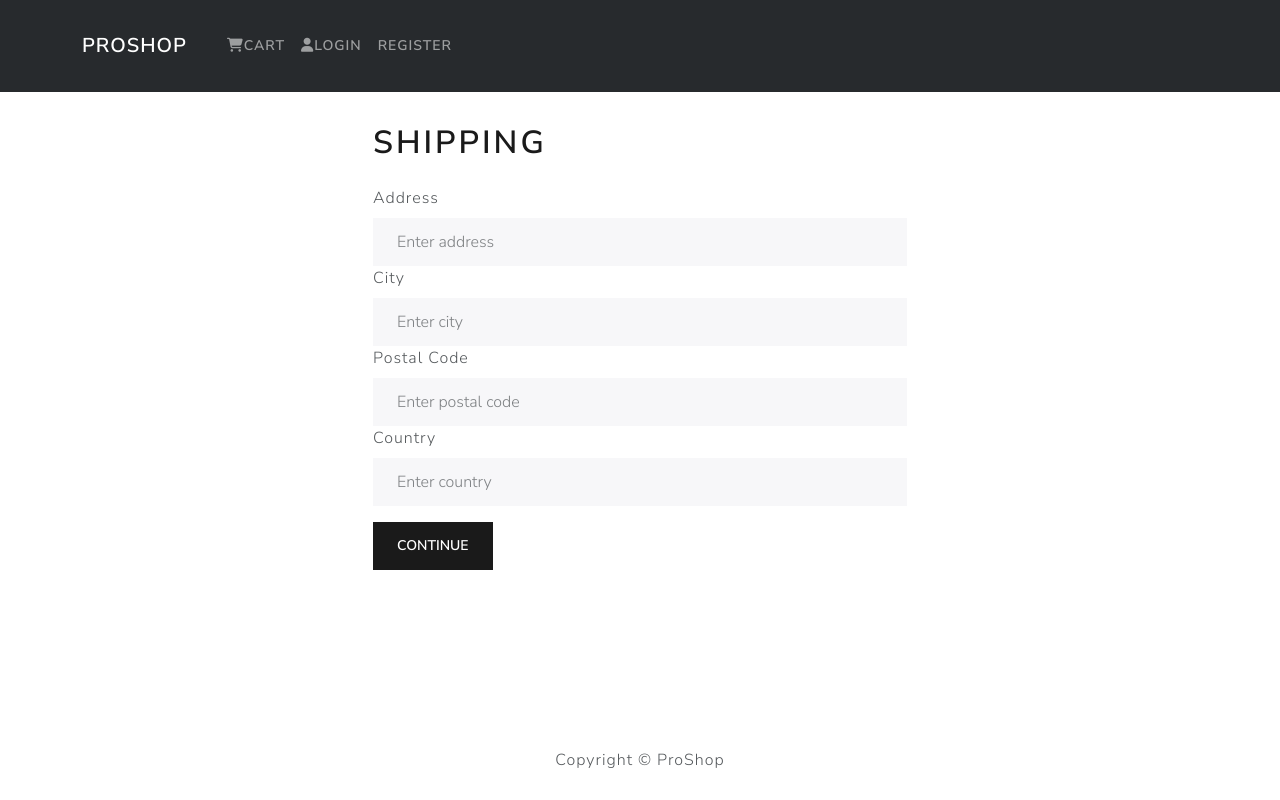
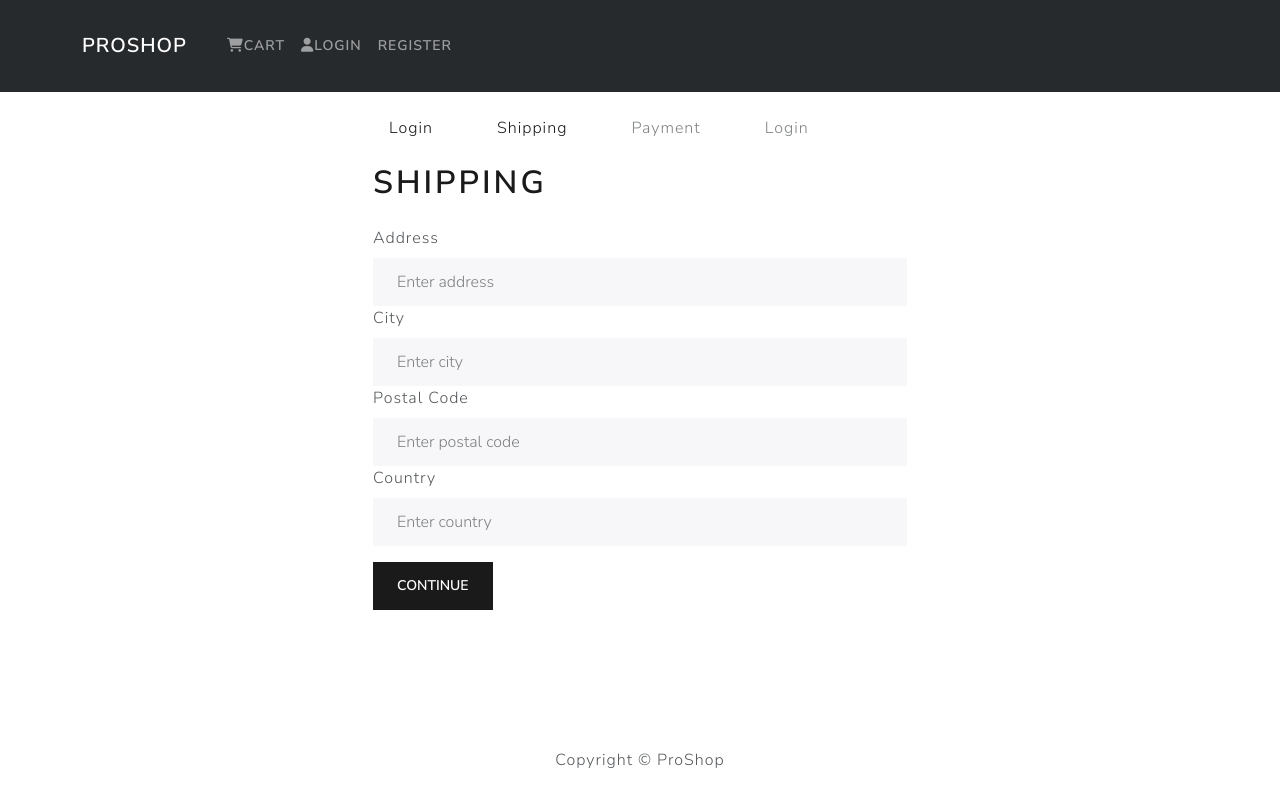
Before and after one commit to AlexShonia/e-commerce, a React (Vite) app in the folder frontend/: page /shipping in a window 1280 px wide. Built offline with nearby package versions, Linux system fonts and the light colour scheme.

Commit message:
implement checkout steps component

```diff
--- /dev/null
+++ b/frontend/src/components/CheckoutSteps.jsx
@@ -0,0 +1,48 @@
+import React from "react";
+import { Nav } from "react-bootstrap";
+import { LinkContainer } from "react-router-bootstrap";
+
+function CheckoutSteps({ step1, step2, step3, step4 }) {
+	return (
+		<Nav>
+			<Nav.Item>
+				{step1 ? (
+					<LinkContainer to="/login">
+						<Nav.Link>Login</Nav.Link>
+					</LinkContainer>
+				) : (
+					<Nav.Link disabled>Login</Nav.Link>
+				)}
+			</Nav.Item>
+			<Nav.Item>
+				{step2 ? (
+					<LinkContainer to="/shipping">
+						<Nav.Link>Shipping</Nav.Link>
+					</LinkContainer>
+				) : (
+					<Nav.Link disabled>Shipping</Nav.Link>
+				)}
+			</Nav.Item>
+			<Nav.Item>
+				{step3 ? (
+					<LinkContainer to="/payment">
+						<Nav.Link>Payment</Nav.Link>
+					</LinkContainer>
+				) : (
+					<Nav.Link disabled>Payment</Nav.Link>
+				)}
+			</Nav.Item>
+			<Nav.Item>
+				{step4 ? (
+					<LinkContainer to="/login">
+						<Nav.Link>Login</Nav.Link>
+					</LinkContainer>
+				) : (
+					<Nav.Link disabled>Login</Nav.Link>
+				)}
+			</Nav.Item>
+		</Nav>
+	);
+}
+
+export default CheckoutSteps;
--- a/frontend/src/screens/ShippingScreen.jsx
+++ b/frontend/src/screens/ShippingScreen.jsx
@@ -5,7 +5,9 @@
 import { setShippingAddress } from "../features/cartSlice";
 import { axiosClient } from "../axiosConfig";
 import FormContainer from "../components/FormContainer";
+import CheckoutSteps from "../components/CheckoutSteps";
 import { useSearchParams, Link, useNavigate } from "react-router-dom";
+
 function ShippingScreen() {
 	const shippingAddress = useSelector((state) => state.cart.shippingAddress);
 	const [address, setAddress] = useState(shippingAddress.address);
@@ -31,6 +33,7 @@
 
 	return (
 		<FormContainer>
+            <CheckoutSteps step1 step2 />
 			<h1>Shipping</h1>
 			<Form onSubmit={submitHandler}>
 				<Form.Group controlId="address">
```
